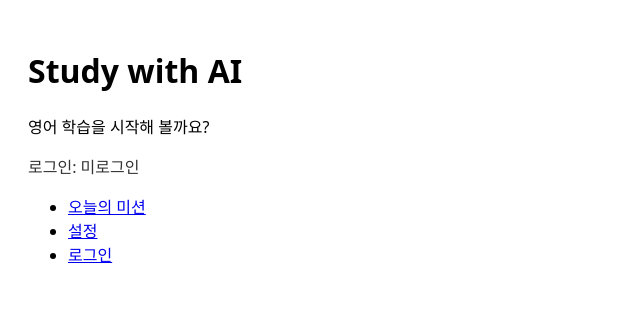
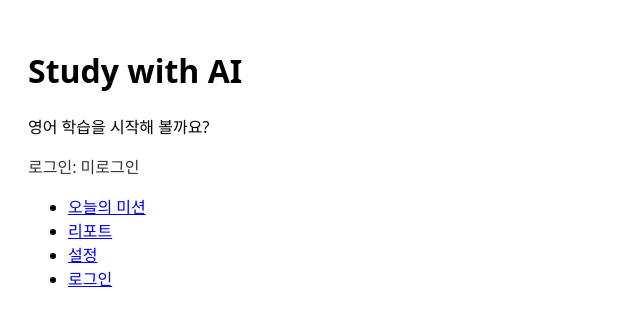
Before and after one commit to choimiree/study-with-ai, a Next.js app: page / in a window 1280 px wide. Shown: the top 326 px of the page, without its empty margins (0-640 px from the left). Built offline with nearby package versions, Linux system fonts and the light colour scheme; no server answers.

Commit message:
Update index.js

```diff
--- a/pages/index.js
+++ b/pages/index.js
@@ -21,6 +21,7 @@ export default function Home() {
       <p style={{opacity:.8}}>로그인: {email ? email : '미로그인'}</p>
       <ul>
         <li><Link href="/today">오늘의 미션</Link></li>
+        <li><Link href="/report">리포트</Link></li>
         <li><Link href="/settings">설정</Link></li>
         {!email && <li><Link href="/login">로그인</Link></li>}
       </ul>
```
